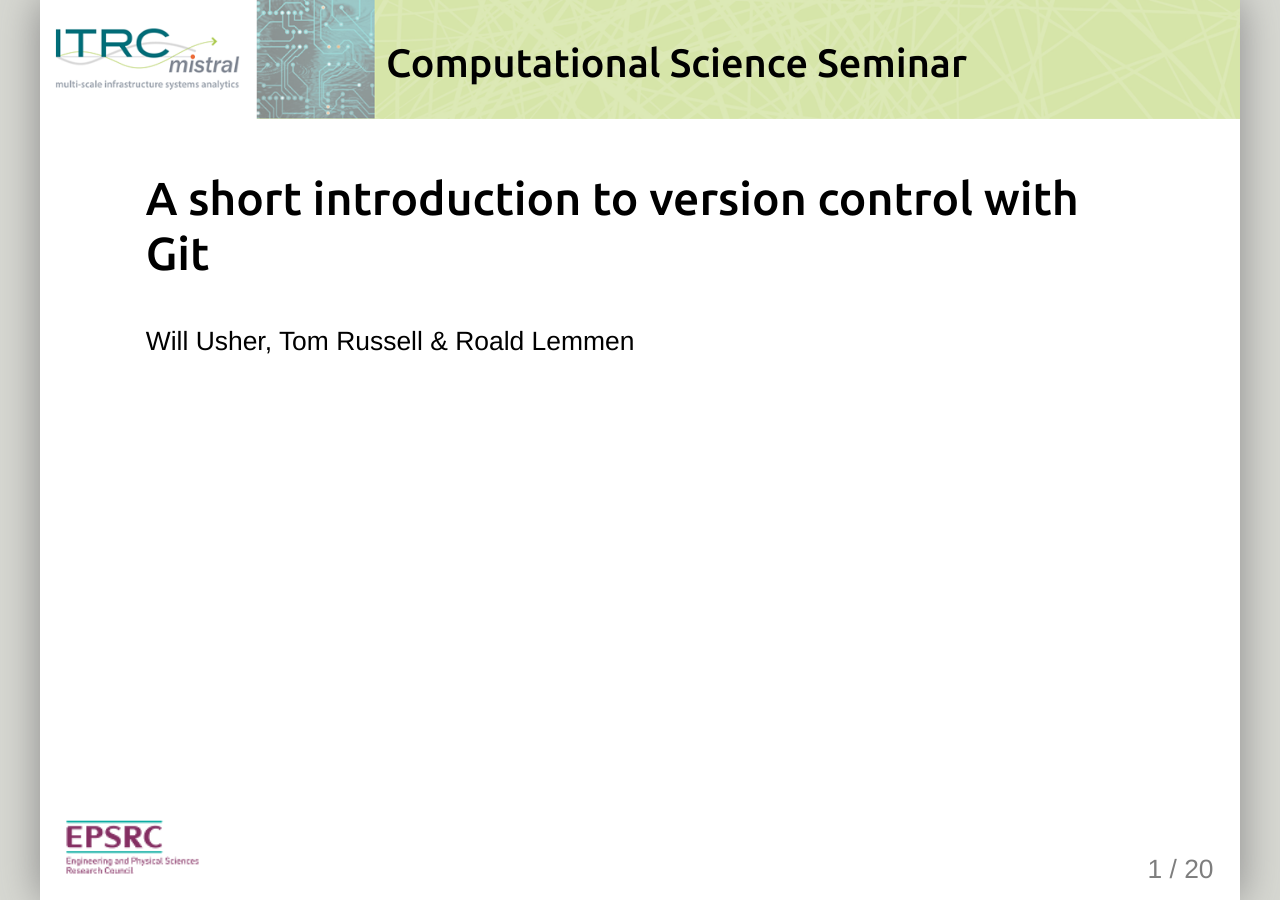
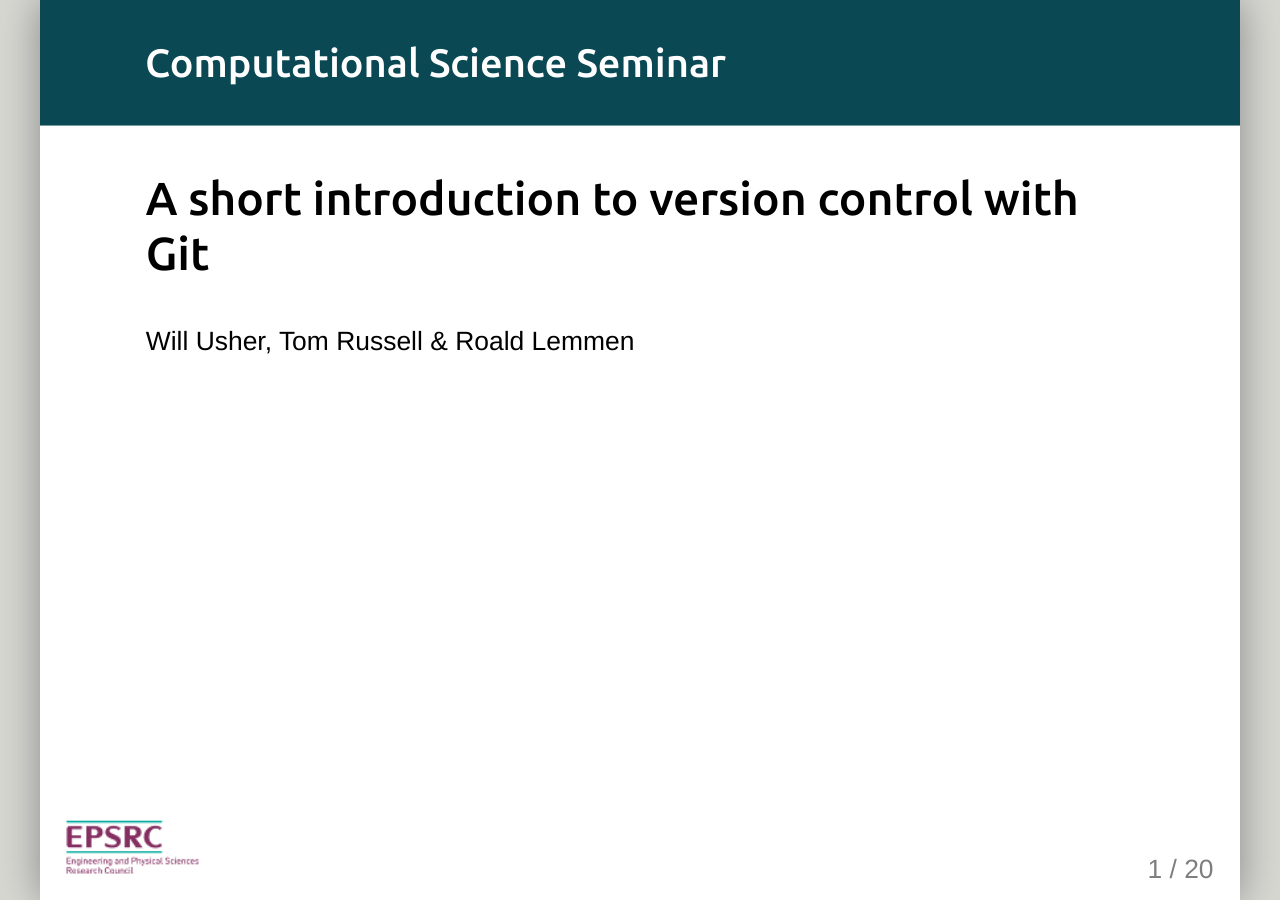
Before and after one commit to nismod/nismod.github.io, a Jekyll site: the page built from _presentations/a-short-intro-to-git.html, in a window 1280 px wide. Built offline with Jekyll 4.4.1, drawn with Linux system fonts in a browser that asks for light colours.

Commit message:
Update header layout

```diff
--- a/_layouts/presentation.html
+++ b/_layouts/presentation.html
@@ -29,15 +29,11 @@
       .remark-slide-content h1 {
         margin: -20px -80px 0 -80px;
         box-sizing: border-box;
-        padding: 1em 0.25em 1em 35%;
+        padding: 1em 0.25em 1em 2.65em;
 
         font-size: 1.5em;
-
-        background-image: url('/assets/img/slide-header-bg.png');
-        background-repeat: no-repeat;
-        background-position: top center;
-        -webkit-background-size: 100% auto;
-        background-size: 100% auto;
+        color: #fff;
+        background-color: #0a4954;
       }
       .remark-slide-content h2 {
         font-size: 1.25em;
```
